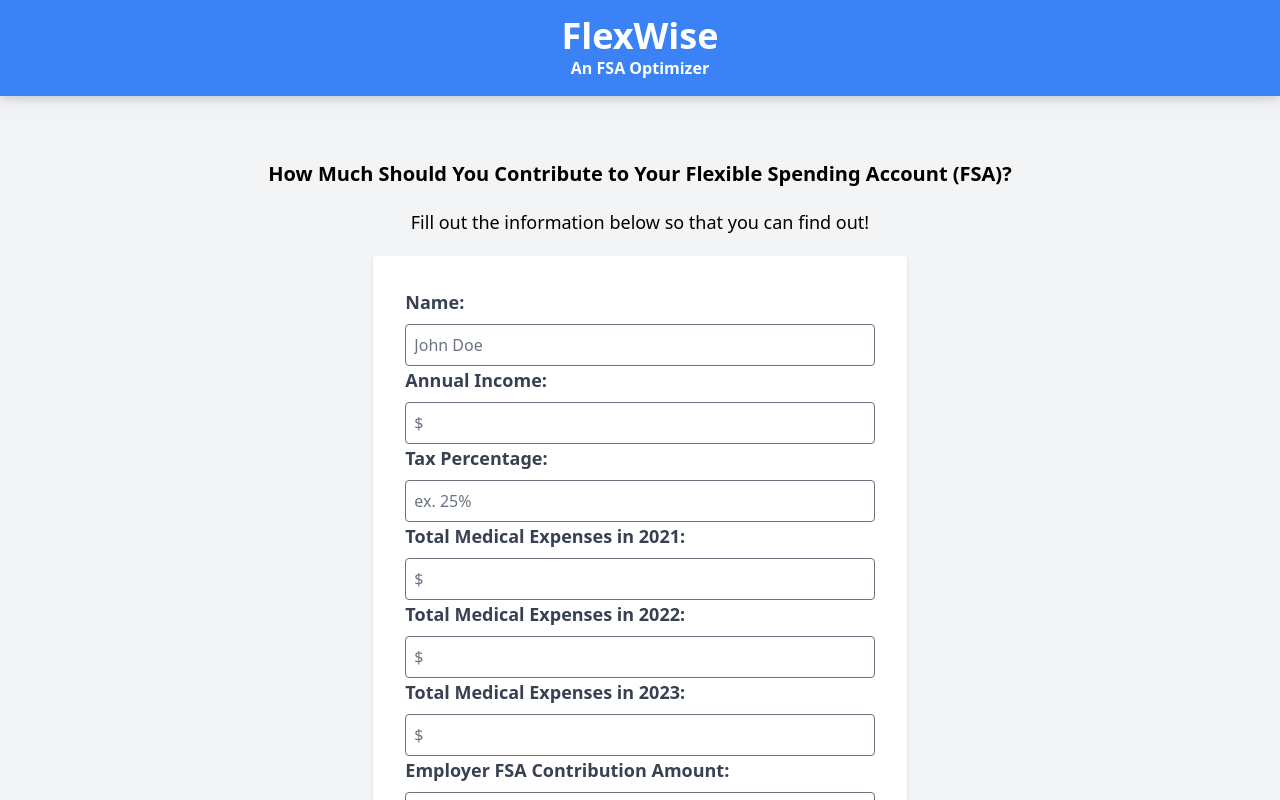
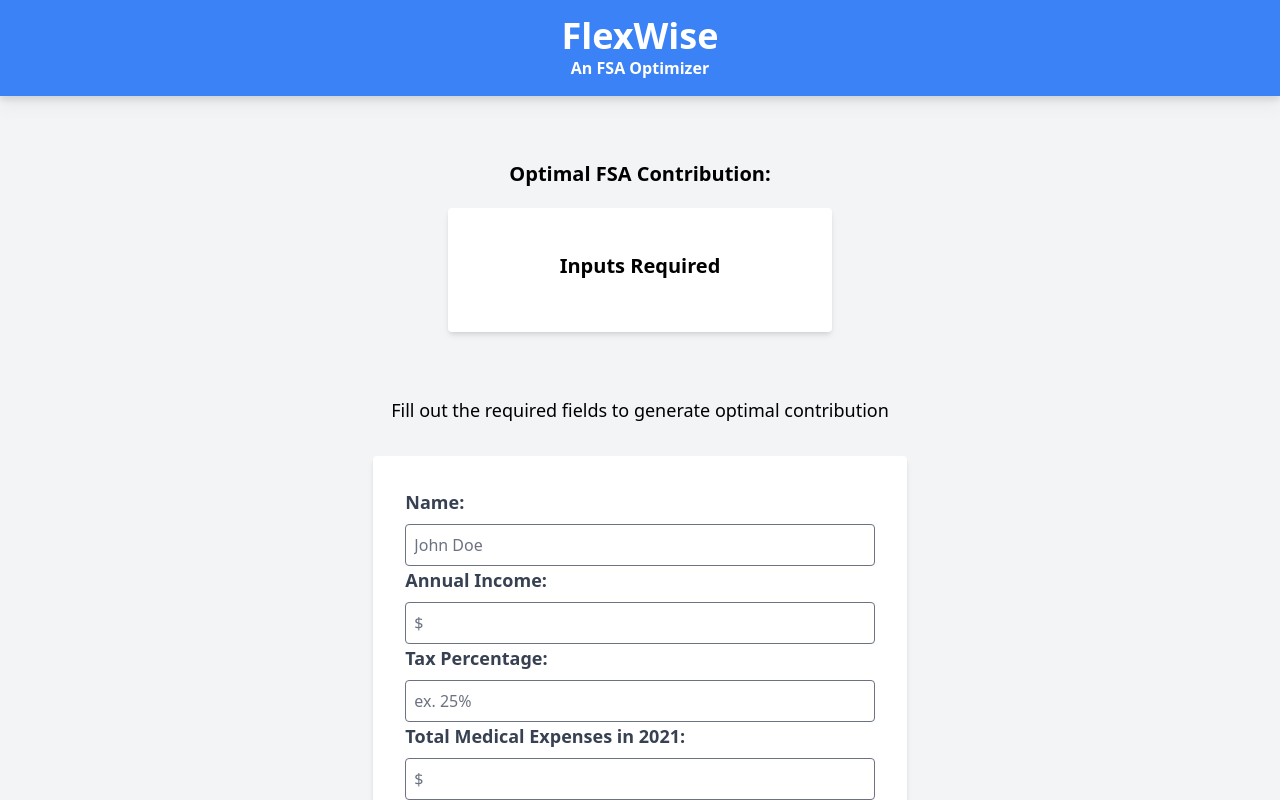
Before and after one commit to StabRabbitz/FSA, a React app: page /signedIn in a window 1280 px wide. Shown: the top 800 px of the page. Built offline with nearby package versions, Linux system fonts and the light colour scheme.

Commit message:
added more complex form functionality >> >> >> Co-authored-by: Jerry <jtjerrytrinh@gmail.com> >> Co-authored-by: Cristina <cristinalee628@gmail.com> >> Co-authored-by: Adrian <adrianinsingo@gmail.com> >> Co-authored-by: Keidy <keidyw999@gmail.com>

```diff
--- a/src/App.js
+++ b/src/App.js
@@ -1,7 +1,7 @@
 import React from 'react';
 import { Routes, Route, Link } from 'react-router-dom';
 import Home from './components/Home';
-import FormComplex from './components/FormComplex';
+import SignedIn from './components/SignedIn';
 import Signup from './components/Signup';
 
 const App = () => {
@@ -14,7 +14,7 @@ const App = () => {
 
           <Routes>
             <Route path="/" element={<Home />} />
-            <Route path="/signedIn" element={<FormComplex />} />
+            <Route path="/signedIn" element={<SignedIn />} />
             <Route path="/signUp" element={<Signup />} />
           </Routes>
       </div>
--- a/src/components/FormComplex.js
+++ b/src/components/FormComplex.js
@@ -2,7 +2,7 @@ import React, { useEffect, useState } from 'react';
 import { Link } from 'react-router-dom';
 import ResultBox from './ResultBox';
 
-const FormComplex = () => {
+const FormComplex = ({serverResponse, setServerResponse}) => {
   const [form, setForm] = useState({
     name: '',
     salary: '',
@@ -29,7 +29,7 @@ const FormComplex = () => {
       medCost2: form.medCost2,
       medCost3: form.medCost3,
     };
-    fetch('http://localhost:3000/', {
+    fetch('api/updateuser', {
       method: 'POST',
       body: JSON.stringify(data),
       headers: {
@@ -37,8 +37,9 @@ const FormComplex = () => {
       },
     })
       .then((res) => res.json())
-      .then((expenses) => {
-        console.log(expenses);
+      .then((calculations) => {
+        console.log(calculations);
+        setServerResponse([calculations.avgMedicalExpenses, calculations.yearlyCont, calculations.monthlyCont, calculations.salaryAfterCont, calculations.taxSavings])
       })
       .catch((err) => {
         console.log(err);
@@ -48,14 +49,6 @@ const FormComplex = () => {
 
   return (
     <div className='mb-20'>
-      <div className='mt-16'>
-            <h2 className='max-w-3xl mx-auto text-center mt-3 mb-5 text-xl font-semibold'>
-              How Much Should You Contribute to Your Flexible Spending Account (FSA)?
-            </h2>
-            <p className=' max-w-3xl mx-auto text-center text-lg mb-3'>
-              Fill out the information below so that you can find out!
-            </p>
-      </div>
       <div className='flex justify-center mt-5'>
         <form className="bg-white p-8 rounded shadow-md sm:w-5/12 ">
           <label className="text-lg font-semibold text-gray-700">
@@ -93,7 +86,7 @@ const FormComplex = () => {
            Total Medical Expenses in 2021:
           </label>
           <input
-            type="text"
+            type="number"
             className="w-full border rounded p-2 mt-2 focus:outline-none focus:border-blue-500"
             name="medCost1"
             placeholder='$'
@@ -103,7 +96,7 @@ const FormComplex = () => {
            Total Medical Expenses in 2022:
           </label>
           <input
-            type="text"
+            type="number"
             className="w-full border rounded p-2 mt-2 focus:outline-none focus:border-blue-500"
             name="medCost2"
             placeholder='$'
@@ -113,7 +106,7 @@ const FormComplex = () => {
            Total Medical Expenses in 2023:
           </label>
           <input
-            type="text"
+            type="number"
             className="w-full border rounded p-2 mt-2 focus:outline-none focus:border-blue-500"
             name="medCost3"
             placeholder='$'
@@ -123,7 +116,7 @@ const FormComplex = () => {
             Employer FSA Contribution Amount:
           </label>
           <input
-            type="text"
+            type="number"
             className="w-full border rounded p-2 mt-2 focus:outline-none focus:border-blue-500"
             name="employerContrib"
             placeholder='$'
--- a/src/components/Home.js
+++ b/src/components/Home.js
@@ -20,15 +20,17 @@ const Home = () => {
             Fill out the information below so that you can make an informed decision and take maximum advantage of
             your FSA.
           </p>
-          <p className='mx-auto text-center text-sm text-gray-500 mb-5'>
-            Your privacy is important to us, the information you input will not be shared with any third party.
-          </p>
       </div>
 
       <div className='flex justify-center'>
         <FormSimple serverResponse={serverResponse} setServerResponse={setServerResponse} />
         <ResultBox serverResponse={serverResponse} setServerResponse={setServerResponse} />
       </div>
+      <div className='mt-2'>
+          <p className='mx-auto text-center text-sm text-gray-500 mb-5'>
+            Your privacy is important to us, the information you input will not be shared with any third party.
+          </p>
+       </div>
 
       <SignIn />
       <MiscInfo />
--- a/src/components/ResultBoxComplex.js
+++ b/src/components/ResultBoxComplex.js
@@ -7,30 +7,47 @@ const ResultBoxComplex = ({ serverResponse, setServerResponse }) => {
     //   .then(data => console.log(data))
     //   .catch(e => console.log(e));
 
-    // let divText = '';
+    //serverResponse = [avgMedicalExpenses, yearlyCont, monthlyCont, salaryAfterCont, taxSaving]
+    let divText = '';
 
-    // if (isNaN(serverResponse[0]) || isNaN(serverResponse[1])) {
-    //     divText = <div>Please enter numbers to calculate your estimate!</div>
-    // } else if (serverResponse[0] && serverResponse[1]) {
-    //     divText = (
-    //       <div>
-    //         <strong>Results:</strong>
-    //         <br />
-    //         <br />
-    //         If you contributed the full amount, you likely lost <strong className='text-red-600'>${serverResponse[0]}</strong>.
-    //         <br />
-    //         <br />
-    //         If you did not contribute, you likely lost <strong className='text-red-600'>${serverResponse[1]}</strong> in tax savings!
-    //         <br />
-    //       </div>
-    //     )
-    // } else {
-    //     divText = <div>Enter your expenses to see your estimate!</div>;
-    //   }
+    if (isNaN(serverResponse[0]) || isNaN(serverResponse[1])) {
+        divText = <div>Inputs Required</div>
+    } else if (serverResponse[0] && serverResponse[1]) {
+        divText = (
+          <div>
+            <strong>Optimal FSA Contribution for 2024:</strong>
+            <br />
+            <strong className='text-red-600'>${serverResponse[1]}</strong>
+            <br />
+            <br />
+            <strong>Tax Savings:</strong>
+            <br />
+            <strong className='text-red-600'>${serverResponse[4]}</strong>
+            <br />
+            <br />
+            <br />
+            <br />
+            <strong>Your Expected Medical Expenses in 2024:</strong>
+            <br />
+            <strong className='text-red-600'>${serverResponse[0]}</strong>
+            <br />
+            <br />
+            <strong>Salary After Contribution:</strong>
+            <br />
+            <strong className='text-red-600'>${serverResponse[3]}</strong>
+            <br />
+            <strong>Monthly Cost of Contribution:</strong>
+            <br />
+            <strong className='text-red-600'>${serverResponse[2]}</strong>
+          </div>
+        )
+    } else {
+        divText = <div>Inputs Required</div>;
+      }
 
 return (
     <div className="bg-white p-8 rounded shadow-md w-full sm:w-96">
-        <div className='max-w-3xl mx-auto text-center mt-3 mb-5 text-xl font-semibold'>Results</div>
+        <div className='max-w-3xl mx-auto text-center mt-3 mb-5 text-xl font-semibold'>{divText}</div>
     </div>
 )
 };
--- /dev/null
+++ b/src/components/SignedIn.js
@@ -0,0 +1,33 @@
+import React, { useEffect, useState } from 'react';
+import { Link } from 'react-router-dom';
+import FormComplex from './FormComplex';
+import ResultBoxComplex from './ResultBoxComplex';
+import Button from './Button';
+
+const SignedIn = () => {
+  const [serverResponse, setServerResponse] = useState([]);
+
+  return (
+    <>
+     <div className='mt-16'>
+            <h2 className='max-w-3xl mx-auto text-center mt-3 mb-5 text-xl font-semibold'>
+              Optimal FSA Contribution:
+            </h2>
+      </div>
+    <div className='flex justify-center'>
+        <ResultBoxComplex serverResponse={serverResponse} setServerResponse={setServerResponse} />
+     </div>
+     <div className='mt-16'>
+            <p className=' max-w-3xl mx-auto text-center text-lg mb-3'>
+              Fill out the required fields to generate optimal contribution
+            </p>
+      </div>
+    <div className='flex justify-center'>
+        <FormComplex serverResponse={serverResponse} setServerResponse={setServerResponse} />
+    </div>
+
+    </>
+  );
+};
+
+export default SignedIn;
--- a/src/components/Signup.js
+++ b/src/components/Signup.js
@@ -95,7 +95,7 @@ const Signup = () => {
             <div>
               <button
                 type="submit"
-                className="flex w-full justify-center rounded-md bg-indigo-600 px-3 py-1.5 text-sm font-semibold leading-6 text-white shadow-sm hover:bg-indigo-500 focus-visible:outline focus-visible:outline-2 focus-visible:outline-offset-2 focus-visible:outline-indigo-600"
+                className="flex w-full justify-center rounded-md bg-blue-600 px-3 py-1.5 text-sm font-semibold leading-6 text-white shadow-sm hover:bg-indigo-500 focus-visible:outline focus-visible:outline-2 focus-visible:outline-offset-2 focus-visible:outline-indigo-600"
               >
                 Sign up
               </button>
```
